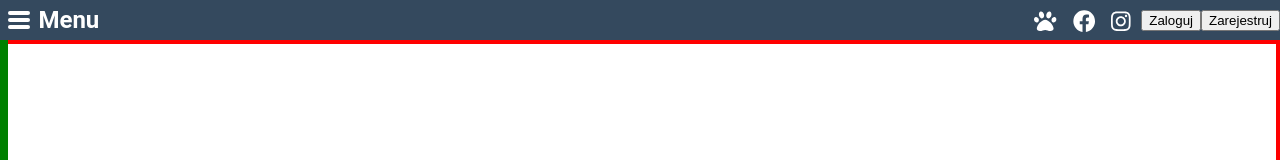
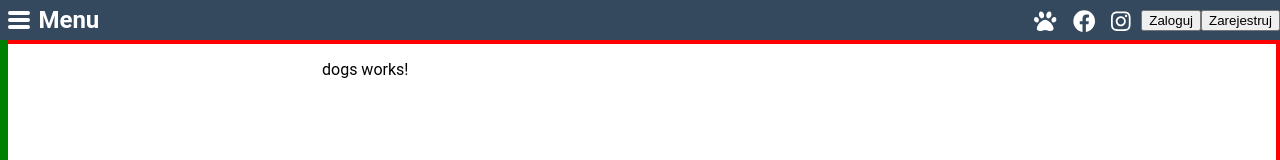
Before and after one commit to anxiety47/kgt-angular, an Angular app: page /dogs in a window 1280 px wide. Before the commit this address led to /. Shown: the top 160 px of the page. Built offline with nearby package versions, Linux system fonts and the light colour scheme; a small style sheet from the web is missing.

Commit message:
Added dogs module

```diff
--- a/src/app/app-routing.module.ts
+++ b/src/app/app-routing.module.ts
@@ -2,11 +2,14 @@ import { NgModule } from '@angular/core';
 import { Routes, RouterModule } from '@angular/router';
 import { LoginFormComponent } from './core/authentication/login-form/login-form.component';
 import { HomeComponent } from './modules/home/home/home.component';
+import { DogsComponent } from './modules/dogs/dogs/dogs.component';
 
 const appRoutes: Routes = [
   { path: 'login-form', component: LoginFormComponent },
+  { path: 'dogs', component: DogsComponent},
   { path: '', component: HomeComponent }
   // TODO: add default path and pageNotFoundComponent
+
   // { path: 'hero/:id',      component: HeroDetailComponent },
   // { path: '',
   //   redirectTo: '/heroes',
--- a/src/app/app.module.ts
+++ b/src/app/app.module.ts
@@ -12,6 +12,7 @@ import { BrowserAnimationsModule } from '@angular/platform-browser/animations';
 import { MatFormFieldModule } from '@angular/material/form-field';
 import { MatInputModule } from '@angular/material/input';
 import { MatButtonModule } from '@angular/material/button';
+import { DogsComponent } from './modules/dogs/dogs/dogs.component';
 
 // TODO: use core/shared/module ***.module.ts files
 @NgModule({
@@ -20,7 +21,8 @@ import { MatButtonModule } from '@angular/material/button';
     HeaderComponent,
     LoginFormComponent,
     SideNavBarComponent,
-    HomeComponent
+    HomeComponent,
+    DogsComponent
   ],
   imports: [
     BrowserModule,
--- a/src/app/core/side-nav-bar/side-nav-bar.component.html
+++ b/src/app/core/side-nav-bar/side-nav-bar.component.html
@@ -1,6 +1,6 @@
 <div id="menu-content" class="menu-hidden">
   <div class="category-list">
-    <div class="category" routerLink="/login-form" routerLinkActive="active">Psy</div>
+    <div class="category" routerLink="/dogs" routerLinkActive="active">Psy</div>
     <div class="category" routerLink="/login-form" routerLinkActive="active">Przewodnicy</div>
     <div class="category" routerLink="/login-form" routerLinkActive="active">Treningi</div>
     <div class="category" routerLink="/login-form" routerLinkActive="active">Wydarzenia</div>
--- /dev/null
+++ b/src/app/modules/dogs/dogs/dogs.component.css
@@ -0,0 +1,4 @@
+.dogs-container {
+    margin: 0 auto;
+    width: 50%;
+}
--- /dev/null
+++ b/src/app/modules/dogs/dogs/dogs.component.html
@@ -0,0 +1,3 @@
+<div class="dogs-container">
+    <p>dogs works!</p>
+</div>
--- /dev/null
+++ b/src/app/modules/dogs/dogs/dogs.component.ts
@@ -0,0 +1,15 @@
+import { Component, OnInit } from '@angular/core';
+
+@Component({
+  selector: 'app-dogs',
+  templateUrl: './dogs.component.html',
+  styleUrls: ['./dogs.component.css']
+})
+export class DogsComponent implements OnInit {
+
+  constructor() { }
+
+  ngOnInit() {
+  }
+
+}
```
Also changed, not shown: src/app/modules/dogs/dogs.module.ts (added, +11 -0 lines), 1 other file (tests, documents, lock files or other folders).
